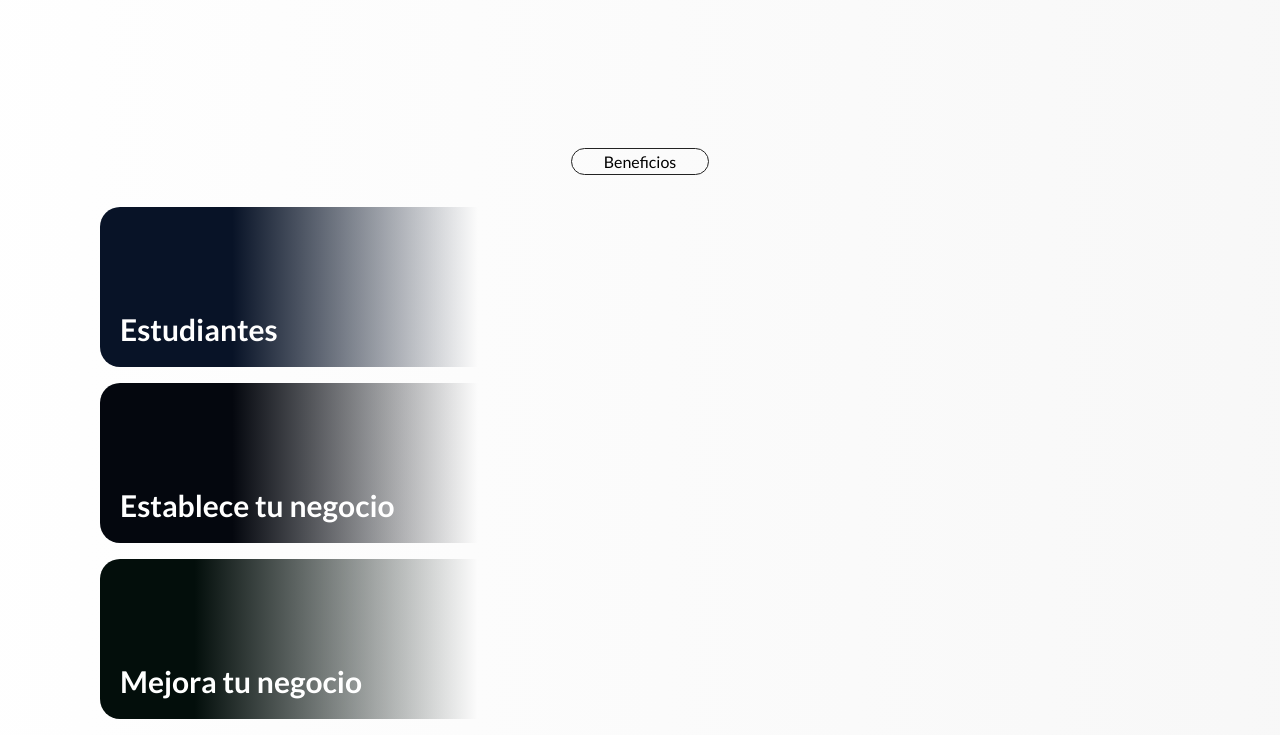
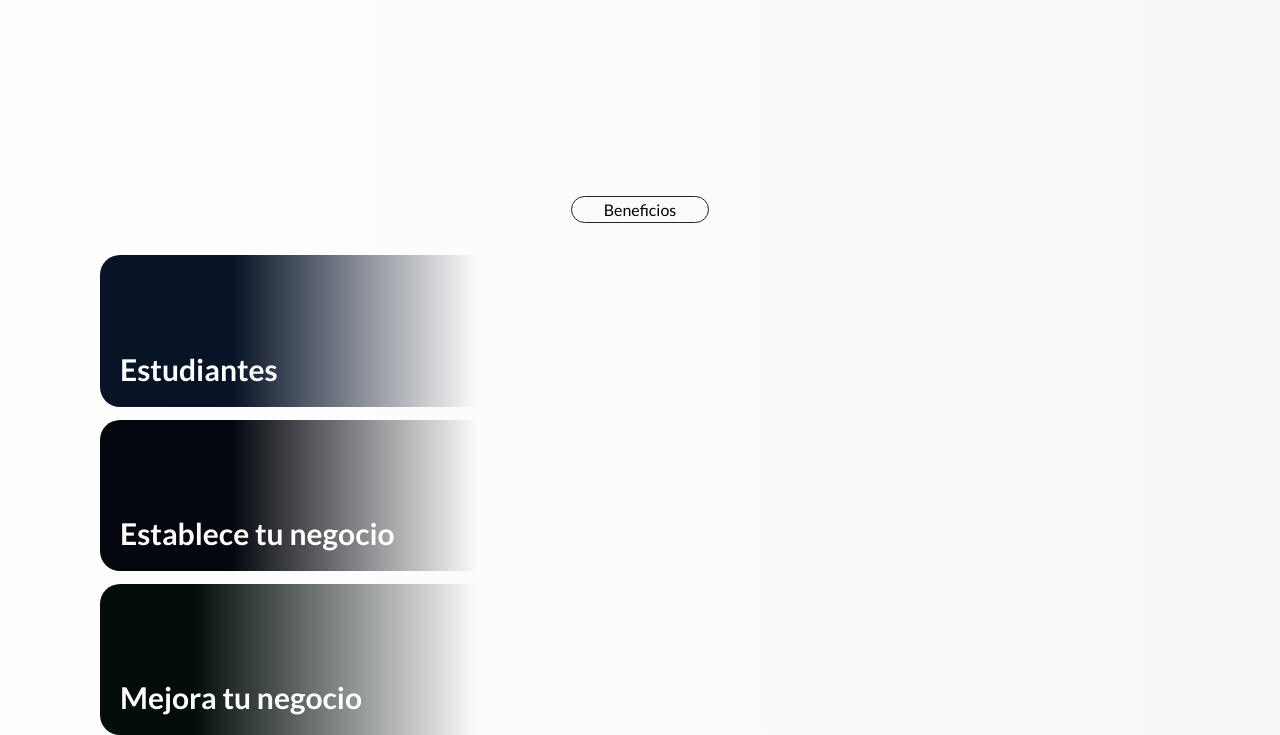
Before and after one commit to BrandonMasis/ademm-website, a website built with webpack: page dist/index.html in a window 1280 px wide. Shown: the part 700-1435 px from the top of the page. Built offline with nearby package versions, Linux system fonts and the light colour scheme; files whose address does not match are found by name; a web font is replaced by a local one.

Commit message:
Initial dist subtree commit

```diff
--- a/dist/index.html
+++ b/dist/index.html
@@ -40,7 +40,7 @@
         <ul class="nav-links">
           <!-- visible on fixed -->
           <!-- <li><a href="#inicio">Inicio</a></li> -->
-          <li><a href="#beneficios">Beneficios</a></li>
+          <li><a href="#scrolltest2">Beneficios</a></li>
           <li><a href="#preguntas-frecuentes">Preguntas frecuentes</a></li>
           <li><a href="#sobre-nosotros">Sobre nosotros</a></li>
           <li><button id="nav-contact" class="hollow-btn">Contacto</button></li>
@@ -82,20 +82,31 @@
         </div>
       </div>
     </section>
-
+    <div id="scrolltest2"></div>
     <section id="beneficios">
-      <div class="container">
+      <div class="container" id="scrolltest">
         <div class="tagline">Beneficios</div>
+        <div class="benefits">
           <div class="benefit-card" id="student-benefits">
-          <div class="dark-fade"><h2>Estudiantes</h2></div>
+            <div class="dark-fade">
+              <h2>Estudiantes</h2>
+              <p>
+                ADEMM es una asociacion que avala que academias y salones de
+                belleza ofrecen servicios profesionales y provee beneficios para
+                sus socios.
+              </p>
+            </div>
           </div>
           <div class="benefit-card" id="stablish-benefits">
-          <div class="dark-fade"><h2>Establece tu negocio</h2></div>
+            <div class="dark-fade">
+              <h2>Establece tu negocio</h2>
+            </div>
           </div>
           <div class="benefit-card" id="improve-benefits">
             <div class="dark-fade"><h2>Mejora tu negocio</h2></div>
           </div>
         </div>
+      </div>
     </section>
   </body>
 </html>
--- a/dist/style.css
+++ b/dist/style.css
@@ -3,6 +3,7 @@
   box-sizing: border-box;
   padding: 0;
   margin: 0;
+  scroll-behavior: smooth;
 }
 
 *::selection {
@@ -101,7 +102,6 @@ nav .nav-bar .logo {
   flex: 1;
   width: 1080px;
   max-width: 1080px;
-  margin-top: 3rem;
 }
 
 #inicio {
@@ -221,22 +221,32 @@ nav .nav-bar .logo {
   user-select: none;
 }
 
+#scrolltest2 {
+  height: 6rem;
+}
+
 #beneficios .container {
   flex-direction: column;
   justify-content: center;
   align-items: center;
 }
 
+.benefits {
+  height: 60vh;
+  display: grid;
+  align-items: flex-start;
+  grid-gap: 0.8rem;
+  width: 100%;
+}
+
 .benefit-card {
   display: flex;
   align-items: flex-end;
-  width: 100%;
-  height: 10rem;
+  cursor: pointer;
+  height: 100%;
   border-radius: 20px;
   overflow: hidden;
-  background-size: cover;
   background-position: 0px 330px;
-  margin-bottom: 1rem;
 }
 .benefit-card .dark-fade {
   display: flex;
@@ -253,30 +263,51 @@ nav .nav-bar .logo {
   font-family: "Lato", sans-serif;
   font-size: 30px;
 }
+.benefit-card p {
+  color: var(--white);
+  font-family: "Lato", sans-serif;
+  font-size: 18px;
+}
 
 .benefit-card:hover {
   animation-name: resize;
-  animation-duration: 0.5s;
+  animation-duration: 0.6s;
   transition: cubic-bezier(0.075, 0.82, 0.165, 1);
   height: 20rem;
+  margin-bottom: -3rem;
+}
+.benefit-card:hover .dark-fade {
+  background: linear-gradient(180deg, rgba(0, 0, 0, 0) 48%, rgba(0, 0, 0, 0.5691231343) 71%, rgb(0, 0, 0) 100%) !important;
+  width: 100%;
+  height: 100%;
 }
 .benefit-card:hover .dark-fade h2 {
   animation-name: cardTitle;
-  animation-duration: 0.4s;
+  animation-duration: 0.5s;
   transition: cubic-bezier(0.075, 0.82, 0.165, 1);
   align-self: flex-start;
 }
 
 #student-benefits {
-  background-image: url(./images/students-benefits);
-  background-position: 110px -530px;
-  background-size: 90%;
+  background: url(./images/students-benefits);
+  background-position: 0px -530px;
+  background-size: 100%;
 }
 #student-benefits .dark-fade {
   background: linear-gradient(90deg, rgb(8, 19, 39) 35%, rgba(77, 81, 82, 0) 100%);
 }
+#student-benefits p {
+  display: none;
+}
+
+#student-benefits:hover {
+  background: linear-gradient(rgba(0, 0, 0, 0.5), rgba(0, 0, 0, 0.5)), url(./images/students-benefits);
+  background-size: 100%;
+  background-position: 0px -530px;
+}
 
 #stablish-benefits {
+  background-size: 100%;
   background-image: url(./images/stablish-benefits);
   background-position: 0px 370px;
 }
@@ -284,12 +315,25 @@ nav .nav-bar .logo {
   background: linear-gradient(90deg, rgb(4, 7, 14) 35%, rgba(77, 81, 82, 0) 100%);
 }
 
+#stablish-benefits:hover {
+  background: linear-gradient(rgba(0, 0, 0, 0.5), rgba(0, 0, 0, 0.5)), url(./images/stablish-benefits);
+  background-size: 100%;
+  background-position: 0px 370px;
+}
+
 #improve-benefits {
   background-image: url(./images/improve-benefits);
+  background-size: 100%;
   background-position: 0px 370px;
 }
 #improve-benefits .dark-fade {
   background: linear-gradient(90deg, rgb(3, 14, 11) 25%, rgba(77, 81, 82, 0) 100%);
+}
+
+#improve-benefits:hover {
+  background: linear-gradient(rgba(0, 0, 0, 0.5), rgba(0, 0, 0, 0.5)), url(./images/improve-benefits);
+  background-size: 100%;
+  background-position: 0px 370px;
 }
 
 @keyframes resize {
--- a/dist/style.scss
+++ b/dist/style.scss
@@ -4,10 +4,12 @@
   box-sizing: border-box;
   padding: 0;
   margin: 0;
+  scroll-behavior: smooth;
 }
 
 *::selection{
     background-color: #f0e7ccd0;
+
 }
 
 :root {
@@ -130,7 +132,7 @@ nav{
     flex: 1;
     width: 1080px;
     max-width: 1080px;
-    margin-top: 3rem;
+
 }
 
 
@@ -278,34 +280,46 @@ nav{
     user-select: none;
 }
 
+#scrolltest2{
+    height: 6rem;
+}
 
 #beneficios{
+
     .container{
         flex-direction: column;
         justify-content: center;
         align-items: center;
     }
 }
+.benefits{
+    height: 60vh;
+    // border: solid red 2px;
+
+    display: grid;
+
+    align-items: flex-start;
+
+    grid-gap: .8rem;
+
+    width: 100%;
+}
 
 .benefit-card{
     display: flex;
     align-items: flex-end;
 
-    width: 100%;
-    height: 10rem;
+    cursor: pointer;
 
+
+    height: 100%;
     border-radius: 20px;
     overflow: hidden;
 
-    // this line
-
-
-
-    background-size:cover;
 
     background-position: 0px 330px;
 
-    margin-bottom: 1rem;
+
 
 
     .dark-fade{
@@ -325,55 +339,100 @@ nav{
         font-size: 30px;
     }
 
+    p{
+        color: var(--white);
+        font-family: 'Lato', sans-serif;
+        font-size: 18px;
+    }
+
 
 }
+// add :hover again to this
+.benefit-card:hover{
+    animation-name: resize;
+    animation-duration: .6s;
+    transition: cubic-bezier(0.075, 0.82, 0.165, 1);
+     height: 20rem;
+     margin-bottom: -3rem;
 
-.benefit-card:hover{
-    // height: 20rem;
-    animation-name: resize;
-    animation-duration: .5s;
-    transition: cubic-bezier(0.075, 0.82, 0.165, 1);
-    height: 20rem;
+
 
     .dark-fade{
+
+        background: linear-gradient(180deg, rgba(0,0,0,0) 48%, rgba(0,0,0,0.5691231343283583) 71%, rgba(0,0,0,1) 100%) !important;
+        width: 100%;
+        height: 100%;
 
 
         h2{
             animation-name: cardTitle;
-            animation-duration: .4s;
+            animation-duration: .5s;
             transition: cubic-bezier(0.075, 0.82, 0.165, 1);
             align-self: flex-start;
 
+
         }
     }
+
 }
 
 #student-benefits{
-    background-image: url(./images/students-benefits);
-    background-position: 110px -530px;
-    background-size: 90%;
+    background: url(./images/students-benefits);
+    background-position: 0px -530px;
+    background-size: 100%;
 
     .dark-fade{
         background: linear-gradient(90deg, rgb(8, 19, 39) 35%, rgba(77,81,82,0) 100%);
+
     }
+
+    p{
+        display: none;
+    }
+
 }
 
+#student-benefits:hover{
+    background: linear-gradient(rgba(0, 0, 0, 0.5), rgba(0, 0, 0, 0.5)), url(./images/students-benefits);
+    background-size: 100%;
+    background-position: 0px -530px;
+}
+
+
 #stablish-benefits{
+    background-size: 100%;
     background-image: url(./images/stablish-benefits);
     background-position: 0px 370px;
     .dark-fade{
         background: linear-gradient(90deg, rgb(4, 7, 14) 35%, rgba(77,81,82,0) 100%);
     }
+
+
 }
+
+#stablish-benefits:hover{
+    background: linear-gradient(rgba(0, 0, 0, 0.5), rgba(0, 0, 0, 0.5)), url(./images/stablish-benefits);
+    background-size: 100%;
+    background-position: 0px 370px;
+}
+
 
 #improve-benefits{
     background-image: url(./images/improve-benefits);
+    background-size: 100%;
     background-position: 0px 370px;
     .dark-fade{
         background: linear-gradient(90deg, rgb(3, 14, 11) 25%, rgba(77,81,82,0) 100%);
     }
+
+
 }
 
+#improve-benefits:hover{
+    background: linear-gradient(rgba(0, 0, 0, 0.5), rgba(0, 0, 0, 0.5)), url(./images/improve-benefits);
+    background-size: 100%;
+    background-position: 0px 370px;
+}
 
 
 @keyframes resize {
@@ -395,5 +454,6 @@ nav{
     }
     100%{
         align-self: flex-start;
+
     }
 }
```
Also changed, not shown: 1 other file. Lines whose indentation alone changed are shown as unchanged.
